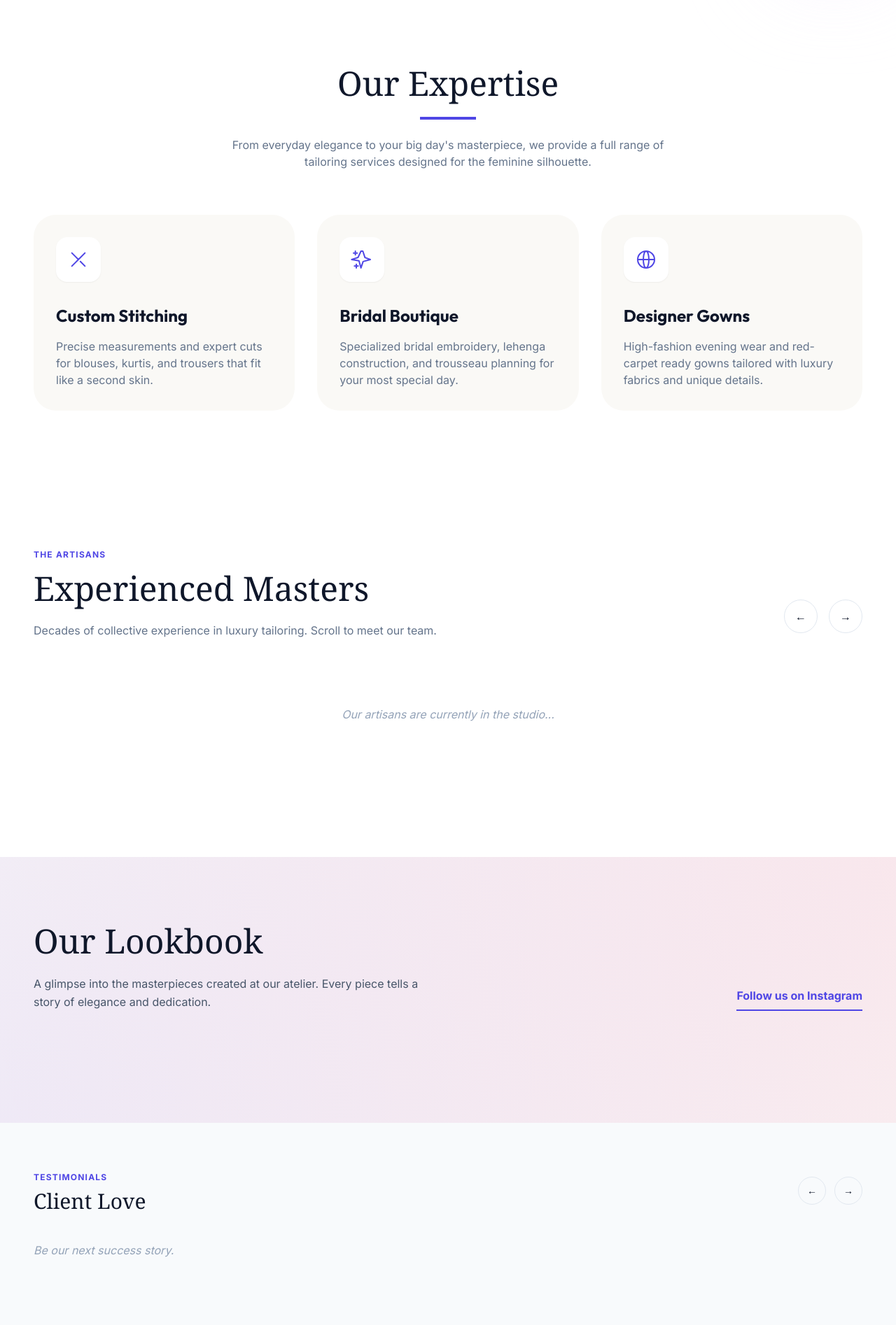
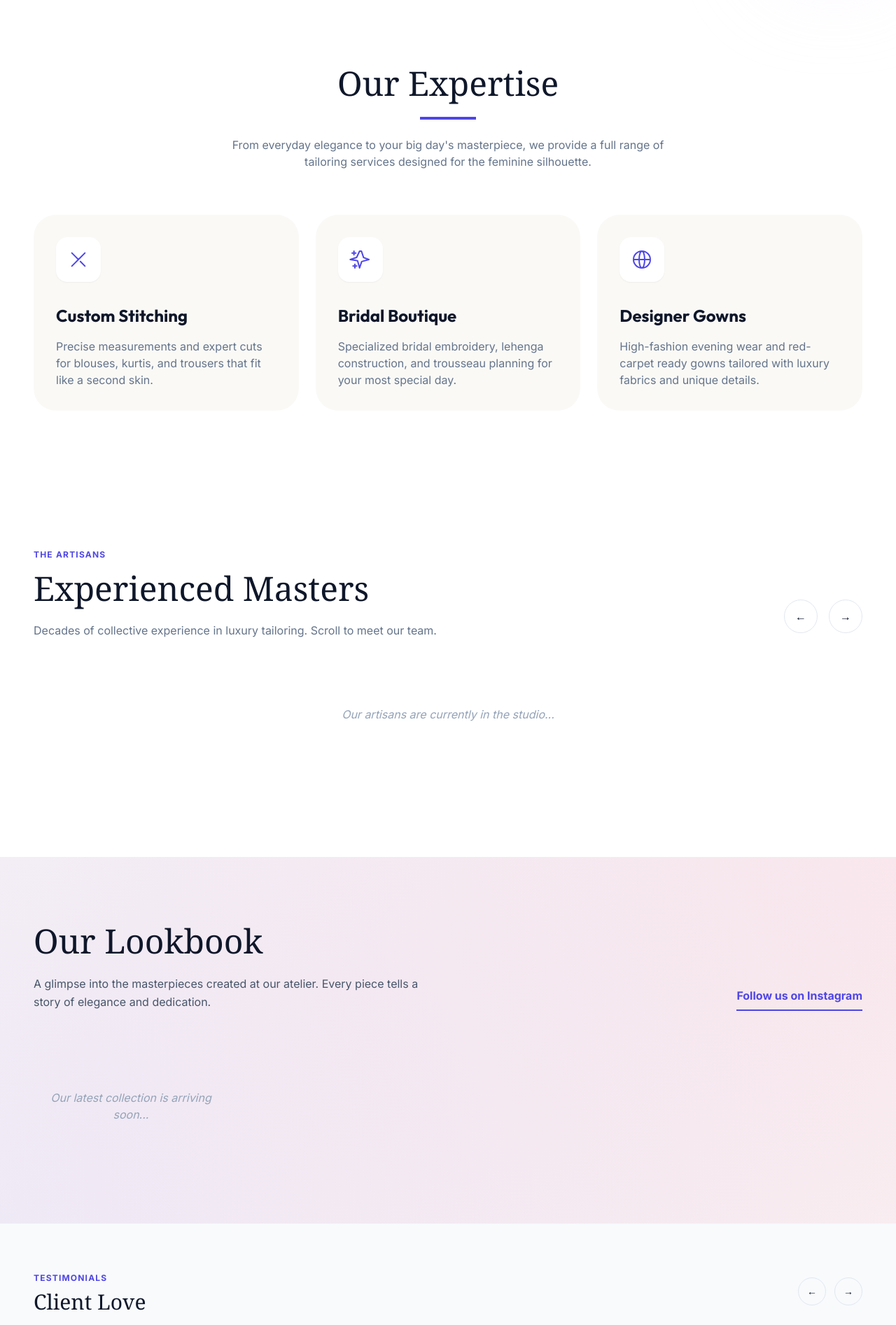
Before and after one commit to Jas2005-ct/Butterfly_designer, a Django app: page / in a window 1280 px wide. Shown: the part 801-2695 px from the top of the page at 70% size. Run offline with Django 5.2, Linux system fonts and the light colour scheme; data that the repository does not hold is empty; some libraries are stand-ins or nearby versions; some web fonts are replaced.

Commit message:
feat: implement core data models and create initial home page template

```diff
--- a/butterfly_designer/templates/home.html
+++ b/butterfly_designer/templates/home.html
@@ -155,52 +155,52 @@
                     of tailoring services designed for the feminine silhouette.</p>
             </div>
 
-            <div class="grid md:grid-cols-3 gap-8">
+            <div class="flex md:grid md:grid-cols-3 gap-6 overflow-x-auto md:overflow-visible pb-8 md:pb-0 snap-x no-scrollbar">
                 <!-- Service 1 -->
                 <div
-                    class="group p-8 rounded-[2rem] bg-[#FAF9F6] hover:bg-indigo-600 transition-all duration-500 cursor-pointer">
+                    class="flex-none w-72 md:w-auto snap-start group p-8 rounded-[2rem] bg-[#FAF9F6] hover:bg-indigo-600 transition-all duration-500 cursor-pointer">
                     <div
-                        class="w-16 h-16 bg-white rounded-2xl flex items-center justify-center mb-8 shadow-sm group-hover:rotate-12 transition-all">
-                        <svg class="w-8 h-8 text-indigo-600" fill="none" stroke="currentColor" viewBox="0 0 24 24">
+                        class="w-14 h-14 md:w-16 md:h-16 bg-white rounded-2xl flex items-center justify-center mb-6 md:mb-8 shadow-sm group-hover:rotate-12 transition-all">
+                        <svg class="w-7 h-7 md:w-8 md:h-8 text-indigo-600" fill="none" stroke="currentColor" viewBox="0 0 24 24">
                             <path stroke-linecap="round" stroke-linejoin="round" stroke-width="1.5"
                                 d="M14.121 14.121L19 19m-7-7l7-7m-7 7l-2.879 2.879M12 12L9.121 9.121m0 5.758L5 19m0-14l4.121 4.121" />
                         </svg>
                     </div>
-                    <h3 class="text-2xl font-heading font-bold mb-4 group-hover:text-white transition-colors">Custom
+                    <h3 class="text-xl md:text-2xl font-heading font-bold mb-4 group-hover:text-white transition-colors">Custom
                         Stitching</h3>
-                    <p class="text-slate-500 group-hover:text-indigo-100 transition-colors">Precise measurements and
+                    <p class="text-sm md:text-base text-slate-500 group-hover:text-indigo-100 transition-colors">Precise measurements and
                         expert cuts for blouses, kurtis, and trousers that fit like a second skin.</p>
                 </div>
 
                 <!-- Service 2 -->
                 <div
-                    class="group p-8 rounded-[2rem] bg-[#FAF9F6] hover:bg-indigo-600 transition-all duration-500 cursor-pointer">
+                    class="flex-none w-72 md:w-auto snap-start group p-8 rounded-[2rem] bg-[#FAF9F6] hover:bg-indigo-600 transition-all duration-500 cursor-pointer">
                     <div
-                        class="w-16 h-16 bg-white rounded-2xl flex items-center justify-center mb-8 shadow-sm group-hover:rotate-12 transition-all">
-                        <svg class="w-8 h-8 text-indigo-600" fill="none" stroke="currentColor" viewBox="0 0 24 24">
+                        class="w-14 h-14 md:w-16 md:h-16 bg-white rounded-2xl flex items-center justify-center mb-6 md:mb-8 shadow-sm group-hover:rotate-12 transition-all">
+                        <svg class="w-7 h-7 md:w-8 md:h-8 text-indigo-600" fill="none" stroke="currentColor" viewBox="0 0 24 24">
                             <path stroke-linecap="round" stroke-linejoin="round" stroke-width="1.5"
                                 d="M5 3v4M3 5h4M6 17v4m-2-2h4m5-16l2.286 6.857L21 12l-7.714 2.143L11 21l-2.143-7.714L1 12l6.857-2.286L11 3z" />
                         </svg>
                     </div>
-                    <h3 class="text-2xl font-heading font-bold mb-4 group-hover:text-white transition-colors">Bridal
+                    <h3 class="text-xl md:text-2xl font-heading font-bold mb-4 group-hover:text-white transition-colors">Bridal
                         Boutique</h3>
-                    <p class="text-slate-500 group-hover:text-indigo-100 transition-colors">Specialized bridal
+                    <p class="text-sm md:text-base text-slate-500 group-hover:text-indigo-100 transition-colors">Specialized bridal
                         embroidery, lehenga construction, and trousseau planning for your most special day.</p>
                 </div>
 
                 <!-- Service 3 -->
                 <div
-                    class="group p-8 rounded-[2rem] bg-[#FAF9F6] hover:bg-indigo-600 transition-all duration-500 cursor-pointer">
+                    class="flex-none w-72 md:w-auto snap-start group p-8 rounded-[2rem] bg-[#FAF9F6] hover:bg-indigo-600 transition-all duration-500 cursor-pointer">
                     <div
-                        class="w-16 h-16 bg-white rounded-2xl flex items-center justify-center mb-8 shadow-sm group-hover:rotate-12 transition-all">
-                        <svg class="w-8 h-8 text-indigo-600" fill="none" stroke="currentColor" viewBox="0 0 24 24">
+                        class="w-14 h-14 md:w-16 md:h-16 bg-white rounded-2xl flex items-center justify-center mb-6 md:mb-8 shadow-sm group-hover:rotate-12 transition-all">
+                        <svg class="w-7 h-7 md:w-8 md:h-8 text-indigo-600" fill="none" stroke="currentColor" viewBox="0 0 24 24">
                             <path stroke-linecap="round" stroke-linejoin="round" stroke-width="1.5"
                                 d="M21 12a9 9 0 01-9 9m9-9a9 9 0 00-9-9m9 9H3m9 9a9 9 0 01-9-9m9 9c1.657 0 3-4.03 3-9s-1.343-9-3-9m0 18c-1.657 0-3-4.03-3-9s1.343-9 3-9m-9 9a9 9 0 019-9" />
                         </svg>
                     </div>
-                    <h3 class="text-2xl font-heading font-bold mb-4 group-hover:text-white transition-colors">Designer
+                    <h3 class="text-xl md:text-2xl font-heading font-bold mb-4 group-hover:text-white transition-colors">Designer
                         Gowns</h3>
-                    <p class="text-slate-500 group-hover:text-indigo-100 transition-colors">High-fashion evening wear
+                    <p class="text-sm md:text-base text-slate-500 group-hover:text-indigo-100 transition-colors">High-fashion evening wear
                         and red-carpet ready gowns tailored with luxury fabrics and unique details.</p>
                 </div>
             </div>
@@ -230,10 +230,10 @@
             <!-- Horizontal Scroll Wrapper -->
             <div id="staff-scroll" class="flex space-x-6 overflow-x-auto pb-12 snap-x no-scrollbar">
                 {% for employee in employees %}
-                <div class="flex-none w-64 md:w-72 snap-start">
+                <div class="flex-none w-56 md:w-72 snap-start">
                     <div onclick="openStaffModal('{{ employee.id }}')" class="group cursor-pointer">
                         <div
-                            class="relative overflow-hidden rounded-[2rem] mb-6 aspect-[3/4] shadow-md border border-slate-100">
+                            class="relative overflow-hidden rounded-[2rem] mb-4 md:mb-6 aspect-[3/4] shadow-md border border-slate-100">
                             {% if employee.image %}
                             <img src="{{ employee.image.url }}" alt="{{ employee.name }}"
                                 class="w-full h-full object-cover transition-transform duration-700 group-hover:scale-110">
@@ -351,18 +351,22 @@
                 </div>
             </div>
 
-            <div class="grid grid-cols-1 md:grid-cols-2 lg:grid-cols-4 gap-6">
+            <div class="flex md:grid md:grid-cols-2 lg:grid-cols-4 gap-6 overflow-x-auto md:overflow-visible pb-8 md:pb-0 snap-x no-scrollbar">
                 {% for item in items %}
-                <div class="relative group overflow-hidden rounded-3xl h-[400px]">
+                <div class="flex-none w-72 md:w-auto snap-start relative group overflow-hidden rounded-3xl h-[320px] md:h-[400px]">
                     <img src="{% if item.image %}{{ item.image.url }}{% else %}https://images.unsplash.com/photo-1566174053879-31528523f8ae?auto=format&fit=crop&q=80{% endif %}"
                         class="w-full h-full object-cover transition-all duration-700 group-hover:scale-110">
                     <div
-                        class="absolute inset-0 bg-gradient-to-t from-black/80 via-black/20 to-transparent opacity-0 group-hover:opacity-100 transition-all duration-500 flex flex-col justify-end p-8">
-                        <span class="text-indigo-300 text-xs font-bold uppercase tracking-widest mb-2">{{item.name}}
+                        class="absolute inset-0 bg-gradient-to-t from-black/80 via-black/20 to-transparent opacity-0 md:group-hover:opacity-100 transition-all duration-500 flex flex-col justify-end p-6 md:p-8">
+                        <span class="text-indigo-300 text-[10px] md:text-xs font-bold uppercase tracking-widest mb-1 md:mb-2">{{item.name}}
                         </span>
-                        <h4 class="text-white text-2xl font-serif">{{item.name}}</h4>
-                        <p class="text-white/70 text-sm mt-2">{{item.price}}</p>
+                        <h4 class="text-white text-xl md:text-2xl font-serif">{{item.name}}</h4>
+                        <p class="text-white/70 text-xs md:text-sm mt-1 md:mt-2">{{item.price}}</p>
                     </div>
+                </div>
+                {% empty %}
+                <div class="w-full text-center py-12 text-slate-400 italic">
+                    Our latest collection is arriving soon...
                 </div>
                 {% endfor %}
             </div>
```
Also changed, not shown: butterfly_designer/butterfly_landing_page/models.py (+5 -2 lines).
